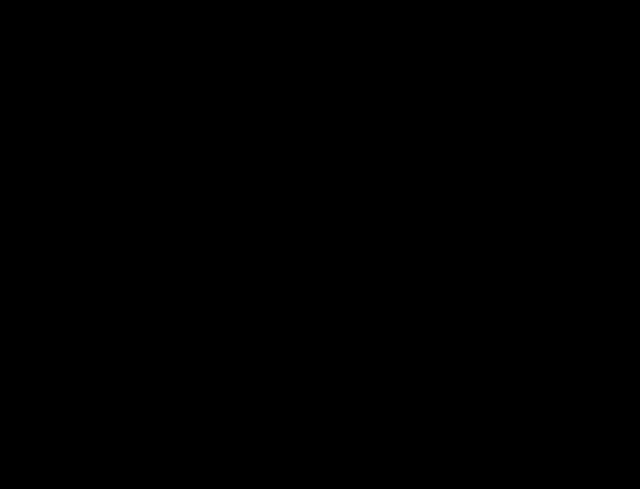
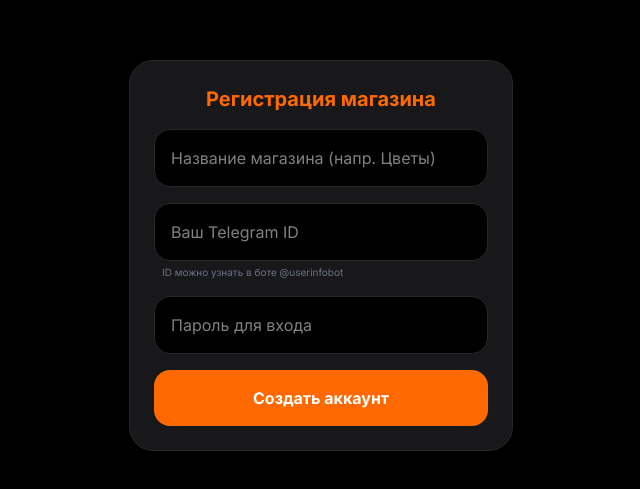
Before and after one commit to emirtyty/my-shop, a Next.js app: page /register in a window 1280 px wide. Before the commit this address had no page. Shown: the part 145-634 px from the top of the page, without its empty margins (319-959 px from the left). Built offline with nearby package versions, Linux system fonts and the light colour scheme.

Commit message:
final pro design for buyers

```diff
--- /dev/null
+++ b/app/register/page.tsx
@@ -0,0 +1,77 @@
+'use client';
+import { useState } from 'react';
+import { supabase } from '@/lib/supabase'; // Проверь, что путь к supabase верный
+import { useRouter } from 'next/navigation';
+
+export default function RegisterPage() {
+  const [shopName, setShopName] = useState('');
+  const [tgId, setTgId] = useState('');
+  const [password, setPassword] = useState('');
+  const router = useRouter();
+
+  const handleRegister = async (e: React.FormEvent) => {
+    e.preventDefault();
+
+    // 1. Записываем данные в таблицу sellers
+    const { data, error } = await supabase
+      .from('sellers')
+      .insert([{
+        shop_name: shopName,
+        telegram_id: tgId,
+        password: password
+      }])
+      .select()
+      .single();
+
+    if (error) {
+      alert('Ошибка: ' + error.message);
+      return;
+    }
+
+    // 2. Сохраняем данные в браузере (чтобы админка их видела)
+    localStorage.setItem('seller_session', JSON.stringify({
+      shop_name: data.shop_name,
+      telegram_id: data.telegram_id
+    }));
+
+    alert('Успех! Теперь вы можете добавлять товары.');
+    router.push('/admin'); // Перекидываем в админку
+  };
+
+  return (
+    <div className="min-h-screen bg-black text-white p-6 flex flex-col justify-center items-center">
+      <form onSubmit={handleRegister} className="w-full max-w-sm space-y-4 bg-zinc-900 p-6 rounded-3xl border border-zinc-800">
+        <h1 className="text-xl font-bold text-orange-500 text-center">Регистрация магазина</h1>
+
+        <input
+          required
+          placeholder="Название магазина (напр. Цветы)"
+          className="w-full p-4 bg-black rounded-2xl border border-zinc-800"
+          onChange={(e) => setShopName(e.target.value)}
+        />
+
+        <div>
+          <input
+            required
+            placeholder="Ваш Telegram ID"
+            className="w-full p-4 bg-black rounded-2xl border border-zinc-800"
+            onChange={(e) => setTgId(e.target.value)}
+          />
+          <p className="text-[10px] text-gray-500 mt-1 ml-2">ID можно узнать в боте @userinfobot</p>
+        </div>
+
+        <input
+          required
+          type="password"
+          placeholder="Пароль для входа"
+          className="w-full p-4 bg-black rounded-2xl border border-zinc-800"
+          onChange={(e) => setPassword(e.target.value)}
+        />
+
+        <button type="submit" className="w-full bg-orange-500 py-4 rounded-2xl font-bold">
+          Создать аккаунт
+        </button>
+      </form>
+    </div>
+  );
+}
```
